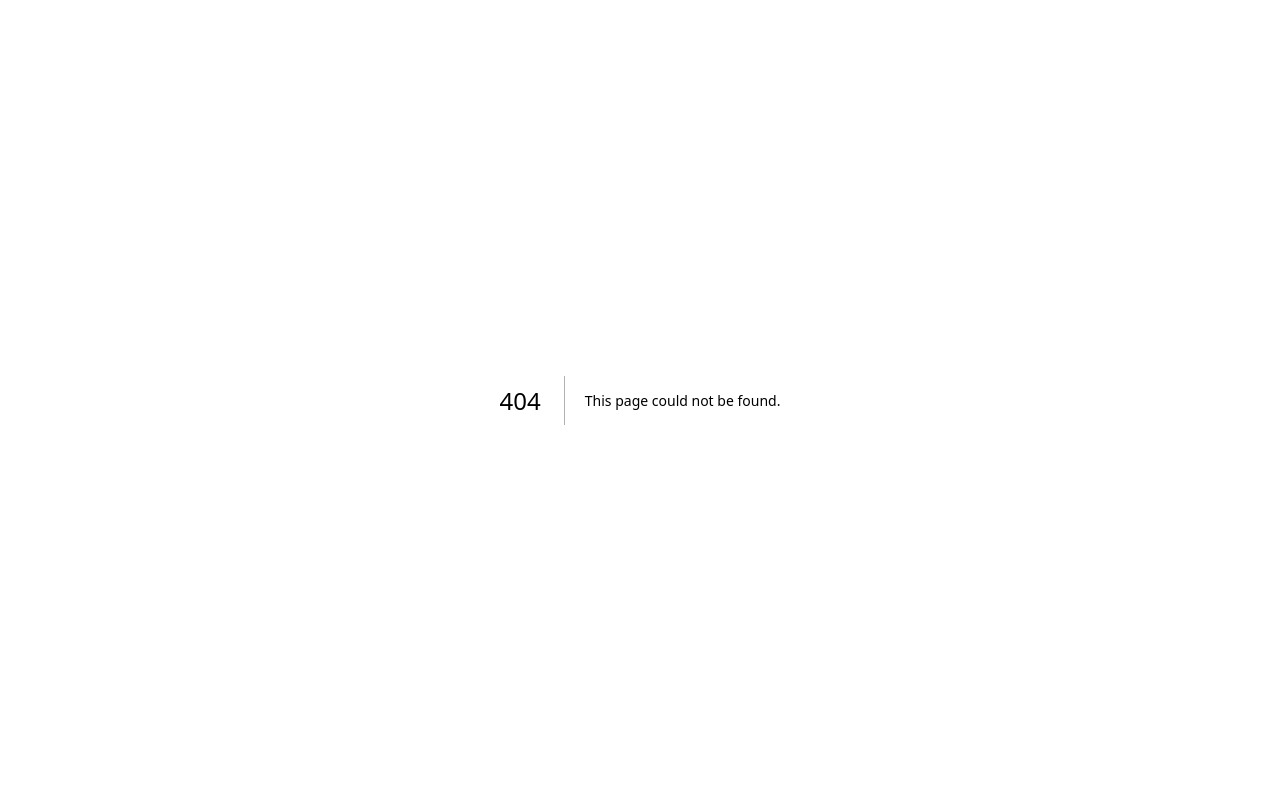
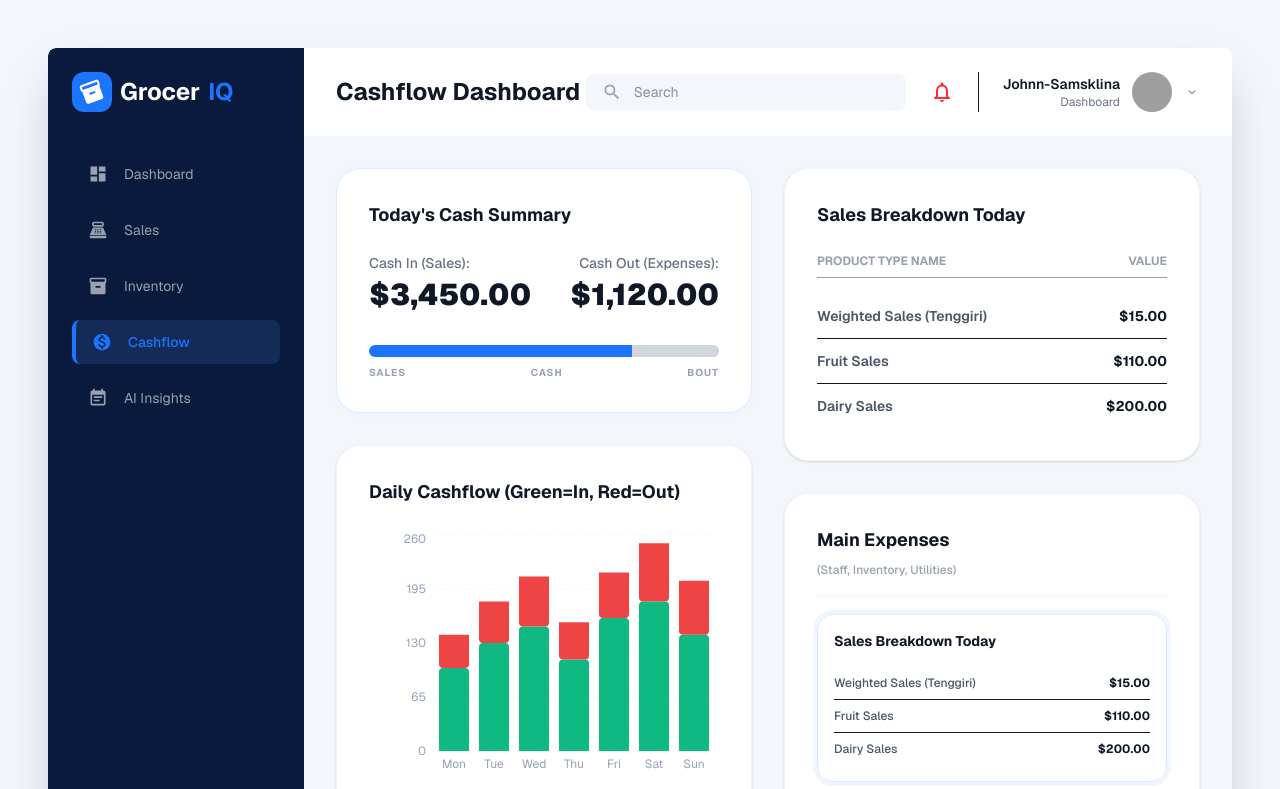
Before and after one commit to amandasatya/Nafarin-SaaS, a Next.js app in the folder nafarin/: page /cashflow in a window 1280 px wide. Before the commit this address had no page. Shown: the top 789 px of the page. Built offline with nearby package versions, Linux system fonts and the light colour scheme; grey boxes are pictures that could not be loaded.

Commit message:
cashflow page

```diff
--- /dev/null
+++ b/nafarin/app/cashflow/page.tsx
@@ -0,0 +1,188 @@
+"use client";
+import React, { FC } from 'react';
+import {
+  MdSearch, MdNotificationsNone, MdDashboard, MdInventory2,
+  MdMonetizationOn, MdEventNote, MdSettings, MdKeyboardArrowDown,
+  MdOutlineAccountBalanceWallet, MdPointOfSale
+} from 'react-icons/md';
+import {
+  BarChart, Bar, XAxis, YAxis, CartesianGrid, Tooltip,
+  ResponsiveContainer, Cell
+} from 'recharts';
+
+// --- Data Stubs based on Image 4 ---
+const dailyCashflowData = [
+  { name: 'Mon', in: 100, out: 40 },
+  { name: 'Tue', in: 130, out: 50 },
+  { name: 'Wed', in: 150, out: 60 },
+  { name: 'Thu', in: 110, out: 45 },
+  { name: 'Fri', in: 160, out: 55 },
+  { name: 'Sat', in: 180, out: 70 },
+  { name: 'Sun', in: 140, out: 65 },
+];
+
+const salesBreakdown = [
+  { name: 'Weighted Sales (Tenggiri)', value: '$15.00' },
+  { name: 'Fruit Sales', value: '$110.00' },
+  { name: 'Dairy Sales', value: '$200.00' },
+];
+
+// --- Sidebar Component ---
+const Sidebar: FC = () => (
+  <div className="w-64 bg-[#0A1A3C] p-6 flex flex-col h-full rounded-l-lg">
+    <div className="flex items-center gap-2 mb-10 text-white font-bold text-2xl">
+      <div className="bg-[#1C75FF] p-2 rounded-xl">
+        <MdInventory2 size={24} className="transform rotate-[-20deg]" />
+      </div>
+      Grocer<span className="text-[#1C75FF]">IQ</span>
+    </div>
+    <nav className="grow">
+      <ul className="space-y-3">
+        {[
+          { name: 'Dashboard', icon: MdDashboard },
+          { name: 'Sales', icon: MdPointOfSale },
+          { name: 'Inventory', icon: MdInventory2 },
+          { name: 'Cashflow', icon: MdMonetizationOn, active: true },
+          { name: 'AI Insights', icon: MdEventNote },
+        ].map((item) => (
+          <li key={item.name}>
+            <a href="#" className={`flex items-center gap-4 px-4 py-3 rounded-lg text-sm transition ${
+              item.active ? 'bg-[#142A57] text-[#1C75FF] font-medium border-l-4 border-[#1C75FF]' : 'text-gray-400 hover:text-white'
+            }`}>
+              <item.icon size={20} />
+              {item.name}
+            </a>
+          </li>
+        ))}
+      </ul>
+    </nav>
+    <div className="mt-auto pt-6 border-t border-white/10">
+      <a href="#" className="flex items-center gap-4 px-4 py-3 text-gray-400 hover:text-white text-sm">
+        <MdSettings size={20} /> Settings
+      </a>
+    </div>
+  </div>
+);
+
+// --- Cashflow Summary Card ---
+const CashflowSummary: FC = () => (
+  <div className="bg-white p-8 rounded-3xl border border-blue-100 ring-4 ring-blue-50 shadow-sm">
+    <h3 className="text-gray-900 font-bold text-lg mb-6">Today's Cash Summary</h3>
+    <div className="flex justify-between mb-8">
+      <div>
+        <p className="text-gray-500 text-sm mb-1 font-medium">Cash In (Sales):</p>
+        <p className="text-3xl font-black text-gray-900">$3,450.00</p>
+      </div>
+      <div className="text-right">
+        <p className="text-gray-500 text-sm mb-1 font-medium">Cash Out (Expenses):</p>
+        <p className="text-3xl font-black text-gray-900">$1,120.00</p>
+      </div>
+    </div>
+    {/* Visual Balance Bar */}
+    <div className="relative w-full h-3 bg-gray-100 rounded-full overflow-hidden flex">
+      <div className="h-full bg-[#1C75FF]" style={{ width: '75%' }}></div>
+      <div className="h-full bg-gray-300" style={{ width: '25%' }}></div>
+    </div>
+    <div className="flex justify-between mt-2 text-[10px] font-bold text-gray-400 uppercase tracking-widest">
+      <span>Sales</span>
+      <span>Cash</span>
+      <span>Bout</span>
+    </div>
+  </div>
+);
+
+// --- Breakdown Table Card ---
+const BreakdownCard: FC<{ title: string; data: any[] }> = ({ title, data }) => (
+  <div className="bg-white p-8 rounded-3xl border border-gray-100 shadow-sm">
+    <h3 className="text-gray-900 font-bold text-lg mb-6">{title}</h3>
+    <div className="w-full">
+      <div className="flex justify-between text-xs font-bold text-gray-400 uppercase mb-4 pb-2 border-b">
+        <span>Product Type Name</span>
+        <span>Value</span>
+      </div>
+      {data.map((item, i) => (
+        <div key={i} className="flex justify-between py-3 border-b last:border-0 text-sm font-semibold">
+          <span className="text-gray-600">{item.name}</span>
+          <span className="text-gray-900 font-bold">{item.value}</span>
+        </div>
+      ))}
+    </div>
+  </div>
+);
+
+const CashflowDashboard: FC = () => {
+  return (
+    <div className="min-h-screen bg-[#F3F6FA] p-6 lg:p-12 flex items-center justify-center font-sans">
+      <div className="w-full max-w-[1600px] h-[900px] bg-white flex shadow-2xl rounded-lg overflow-hidden">
+        <Sidebar />
+
+        <div className="flex-1 flex flex-col bg-[#F3F6FA]">
+          {/* Header */}
+          <header className="flex items-center justify-between px-8 py-6 bg-white">
+            <h1 className="text-gray-900 font-bold text-2xl">Cashflow Dashboard</h1>
+            <div className="flex items-center gap-6">
+              <div className="relative w-80">
+                <MdSearch className="absolute left-4 top-1/2 -translate-y-1/2 text-gray-400" size={20} />
+                <input type="text" placeholder="Search" className="w-full bg-[#F3F6FA] text-gray-800 rounded-lg pl-12 pr-4 py-2 text-sm outline-none" />
+              </div>
+              <MdNotificationsNone className="text-red-500" size={24} />
+              <div className="flex items-center gap-3 border-l pl-6">
+                <div className="text-right">
+                  <p className="font-semibold text-gray-900 text-sm">Johnn-Samsklina</p>
+                  <p className="text-gray-500 text-xs text-right">Dashboard</p>
+                </div>
+                <img src="https://randomuser.me/api/portraits/men/32.jpg" className="w-10 h-10 rounded-full" alt="User" />
+                <MdKeyboardArrowDown className="text-gray-400" />
+              </div>
+            </div>
+          </header>
+
+          <main className="p-8 grid grid-cols-2 gap-8 grow overflow-y-auto">
+            {/* Left Column */}
+            <div className="space-y-8">
+              <CashflowSummary />
+
+              <div className="bg-white p-8 rounded-3xl border border-gray-100 shadow-sm">
+                <h3 className="text-gray-900 font-bold text-lg mb-6">Daily Cashflow (Green=In, Red=Out)</h3>
+                <div className="h-64">
+                  <ResponsiveContainer width="100%" height="100%">
+                    <BarChart data={dailyCashflowData}>
+                      <CartesianGrid strokeDasharray="3 3" vertical={false} stroke="#F1F5F9" />
+                      <XAxis dataKey="name" axisLine={false} tickLine={false} tick={{fill: '#94A3B8', fontSize: 12}} />
+                      <YAxis axisLine={false} tickLine={false} tick={{fill: '#94A3B8', fontSize: 12}} />
+                      <Tooltip />
+                      <Bar dataKey="in" fill="#10B981" radius={[4, 4, 0, 0]} stackId="a" barSize={30} />
+                      <Bar dataKey="out" fill="#EF4444" radius={[0, 0, 4, 4]} stackId="a" barSize={30} />
+                    </BarChart>
+                  </ResponsiveContainer>
+                </div>
+              </div>
+            </div>
+
+            {/* Right Column */}
+            <div className="space-y-8">
+              <BreakdownCard title="Sales Breakdown Today" data={salesBreakdown} />
+              <div className="bg-white p-8 rounded-3xl border border-gray-100 shadow-sm">
+                 <h3 className="text-gray-900 font-bold text-lg mb-2">Main Expenses</h3>
+                 <p className="text-gray-400 text-xs font-medium mb-4">(Staff, Inventory, Utilities)</p>
+                 <div className="h-1 bg-gray-50 mb-4"></div>
+                 {/* Re-using the breakdown table style as seen in image 4 */}
+                 <div className="ring-4 ring-blue-50 border border-blue-100 rounded-2xl p-4">
+                    <h4 className="text-gray-900 font-bold text-sm mb-4">Sales Breakdown Today</h4>
+                    {salesBreakdown.map((item, i) => (
+                      <div key={i} className="flex justify-between py-2 border-b last:border-0 text-xs">
+                        <span className="text-gray-600 font-medium">{item.name}</span>
+                        <span className="text-gray-900 font-bold">{item.value}</span>
+                      </div>
+                    ))}
+                 </div>
+              </div>
+            </div>
+          </main>
+        </div>
+      </div>
+    </div>
+  );
+};
+
+export default CashflowDashboard;
```
